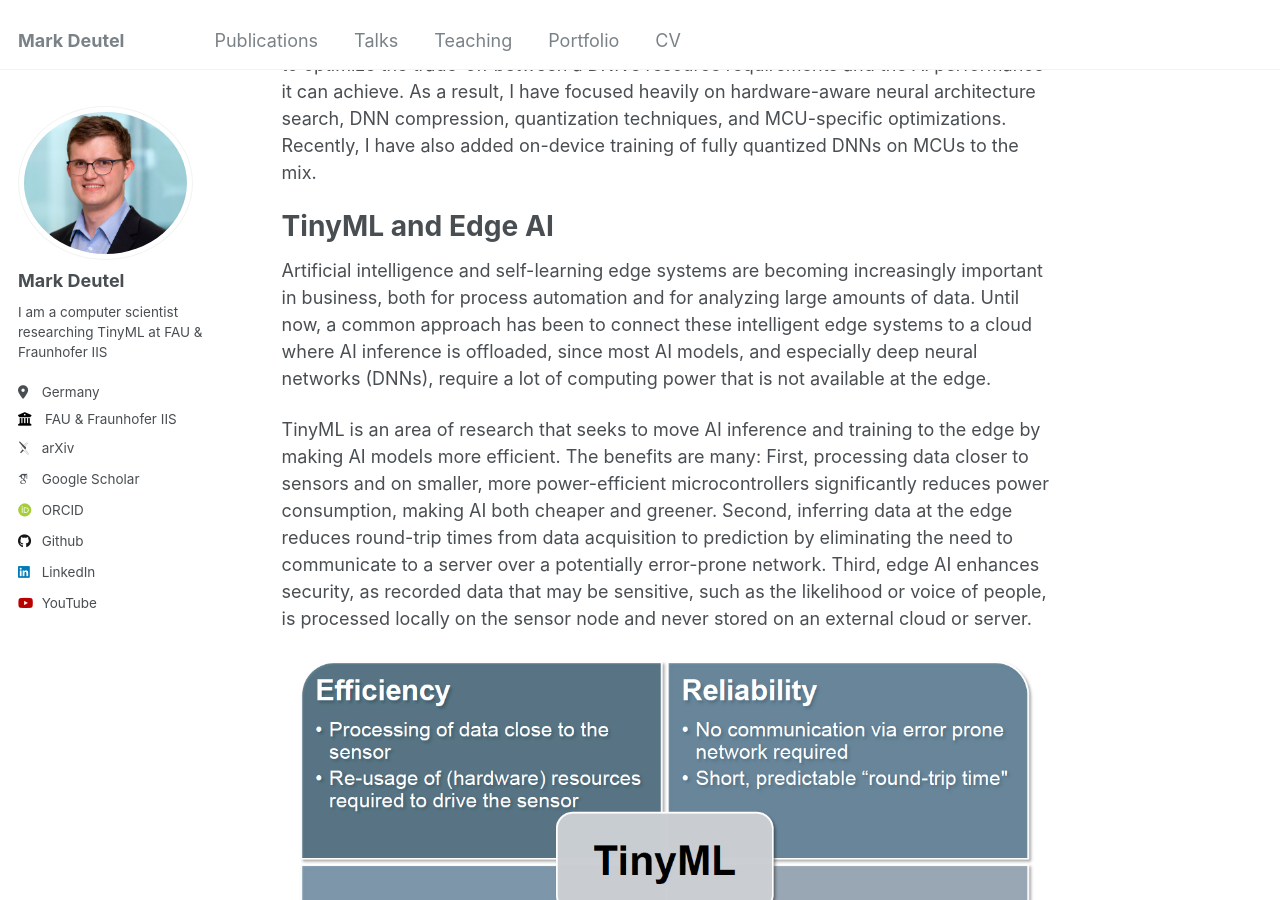
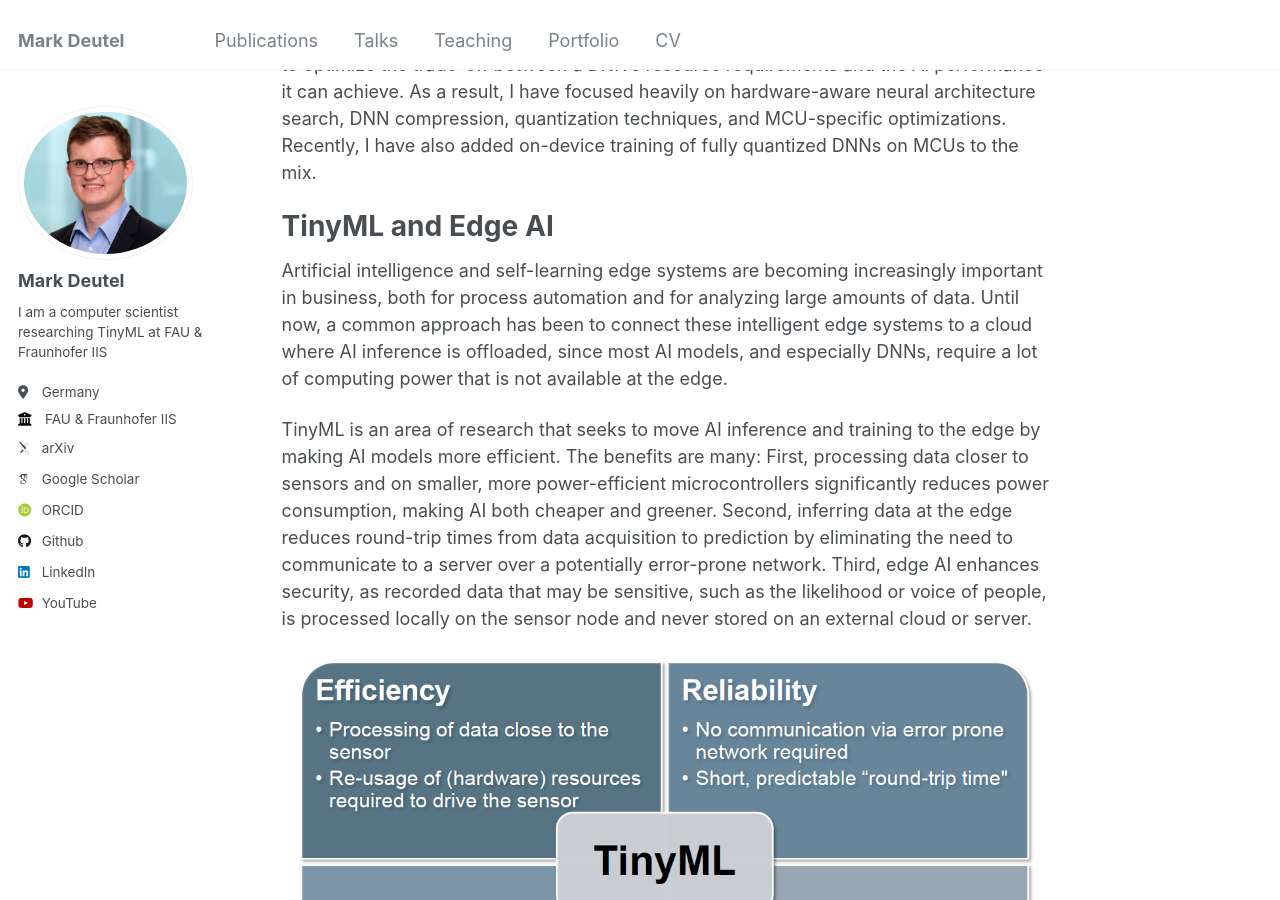
Before and after one commit to markdeutel/markdeutel.github.io, a Jekyll site: the page built from _pages/about.md, in a window 1280 px wide and 900 px high, scrolled down 342 px. Built offline with Jekyll 4.4.1, drawn with Linux system fonts in a browser that asks for light colours; some web fonts are replaced.

Commit message:
[FIX] yet another typo in about

```diff
--- a/_pages/about.md
+++ b/_pages/about.md
@@ -18,7 +18,7 @@ My work focuses on the efficient design of deep neural networks (DNNs) for use o
 TinyML and Edge AI
 ===
 
-Artificial intelligence and self-learning edge systems are becoming increasingly important in business, both for process automation and for analyzing large amounts of data. Until now, a common approach has been to connect these intelligent edge systems to a cloud where AI inference is offloaded, since most AI models, and especially deep neural networks (DNNs), require a lot of computing power that is not available at the edge.
+Artificial intelligence and self-learning edge systems are becoming increasingly important in business, both for process automation and for analyzing large amounts of data. Until now, a common approach has been to connect these intelligent edge systems to a cloud where AI inference is offloaded, since most AI models, and especially DNNs, require a lot of computing power that is not available at the edge.
 
 TinyML is an area of research that seeks to move AI inference and training to the edge by making AI models more efficient. The benefits are many: First, processing data closer to sensors and on smaller, more power-efficient microcontrollers significantly reduces power consumption, making AI both cheaper and greener. Second, inferring data at the edge reduces round-trip times from data acquisition to prediction by eliminating the need to communicate to a server over a potentially error-prone network. Third, edge AI enhances security, as recorded data that may be sensitive, such as the likelihood or voice of people, is processed locally on the sensor node and never stored on an external cloud or server.
 
```
